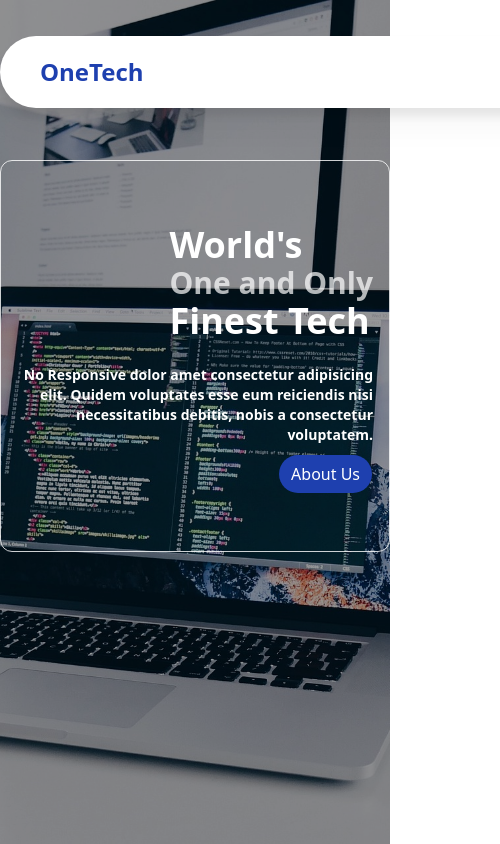
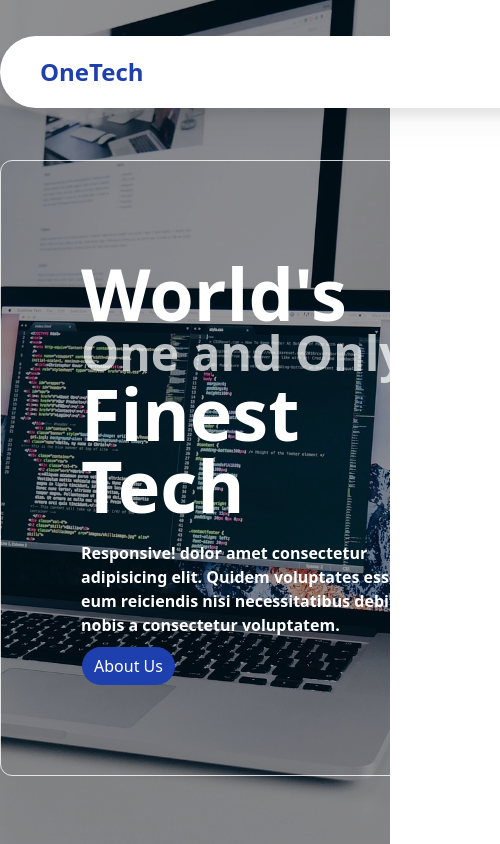
Before and after one commit to vienyevelyn/company-profile, a React (Vite) app: page / in a window 390 px wide. Shown: the whole page, 500 px wide, since content can reach past the window. Built offline with nearby package versions, Linux system fonts and the light colour scheme.

Commit message:
Home + About Responsive

```diff
--- a/src/pages/About.jsx
+++ b/src/pages/About.jsx
@@ -10,17 +10,17 @@ function About(){
 
     return (
         <>
-        <div className="w-[1500px] pt-36 mt-20 flex flex-col gap-y-20 items-center justify-center px-20">
-            <div className="flex items-end justify-around gap-x-24 px-20">
+        <div className="2xl:w-[1500px] xl:w-[1440px] lg:w-[1024px] w-full pt-36 mt-20 flex flex-col  gap-y-20 items-center justify-center px-20">
+            <div className="flex items-end lg:flex-row flex-col justify-around gap-x-24 px-20">
                 <motion.div
                 initial={{ opacity: 0, x: -50 }}
                 whileInView={{ opacity: 1, x: 0 }}
                 transition={{ duration: 1 }}
                 className="text-start"
                 >
-                    <p className="text-lg text-blue-800 font-semibold">We are OneTech</p>
-                    <h1 className="text-5xl font-bold">Set Up To build</h1>
-                    <h2 className="text-5xl font-semibold text-gray-500">A better way to Innovate</h2>
+                    <p className="lg:text-lg text-2xl text-blue-800 font-semibold">We are OneTech</p>
+                    <h1 className="lg:text-5xl text-7xl font-bold">Set Up To build</h1>
+                    <h2 className="lg:text-5xl text-7xl font-semibold text-gray-500">A better way to Innovate</h2>
                 </motion.div>
                 <motion.div
                 initial={{ opacity: 0, x: 60 }}
@@ -28,22 +28,22 @@ function About(){
                 transition={{ duration: 1 }}
                 className="text-start"
                 >
-                    <p className=" text-end text-md">No Responsive amet consectetur adipisicing elit. Pariatur dolor blanditiis veritatis odio facilis deleniti!.</p>
+                    <p className="md:text-end text-lg text-md">No Responsive amet consectetur adipisicing elit. Pariatur dolor blanditiis veritatis odio facilis deleniti!.</p>
                 </motion.div>
             </div>
 
-            <div className="flex animate-fade-up duration-3000 justify-center items-center gap-x-10">
-                <img src={about1} alt="" className="w-full h-[400px] object-cover rounded-xl object-center shadow-md"/>
-                <img src={about2} alt="" className="w-full h-[400px] object-cover rounded-xl object-center shadow-md" />
+            <div className="flex lg:flex-row flex-col animate-fade-up duration-3000 justify-center items-center lg:gap-x-10 gap-x-5 lg:gap-y-0 gap-y-10">
+                <img src={about1} alt="" className="xl:w-full md:w-full  lg:w-[300px] h-[400px] object-cover rounded-xl object-center shadow-md"/>
+                <img src={about2} alt="" className="xl:w-full md:w-full lg:w-[400px] h-[400px] object-cover rounded-xl object-center shadow-md" />
             </div>
 
-            <div className="flex animate-fade-up duration-3000 justify-between gap-x-36 items-center mt-10">
+            <div className="flex lg:flex-row flex-col animate-fade-up duration-3000 justify-between lg:gap-x-36 md:gap-y-10 items-center mt-10">
                 <div>
                     <h2 className="text-5xl font-bold text-blue-800 mb-5">Our Story</h2>
                     <img src={about2} alt="" className="w-[500px] object-cover rounded-xl object-center shadow-md"/>
                 </div>
                 <div>
-                    <p className="text-end text-md max-w-xl">Lorem ipsum dolor sit amet consectetur adipisicing elit. Eaque dolorum iste consectetur asperiores expedita praesentium non mollitia esse nemo impedit.</p>
+                    <p className="md:text-end text-center text-md max-w-xl">Lorem ipsum dolor sit amet consectetur adipisicing elit. Eaque dolorum iste consectetur asperiores expedita praesentium non mollitia esse nemo impedit.</p>
                 </div>
             </div>
 
--- a/src/pages/Home.jsx
+++ b/src/pages/Home.jsx
@@ -10,14 +10,14 @@ function Home(){
         <>
         <div className="relative w-screen h-screen bg-cover bg-center pt-20"  style={{ backgroundImage: `url(${bg})`  }}>
             <div className="absolute inset-0 bg-black bg-opacity-40"></div>
-            <div className="absolute animate-fade-up duration-3000 mx-auto text-start px-4 md:px-10 lg:px-20 py-16 md:py-20 mt-20 left-0 right-0 w-full max-w-6xl flex flex-col md:flex-row border gap-y-6 md:gap-x-20 justify-center items-end rounded-xl border-white/80">
+            <div className="absolute animate-fade-up duration-3000 mx-auto text-start px-20 py-24 mt-20 left-0 right-0 2xl:w-[1300px] xl:w-[1000px] lg:w-[900px] w-[500px] lg:flex-row flex-col flex border xl:gap-x-60 gap-x-10 justify-center items-end rounded-xl border-white/80">
                 <div className="shrink-0">
-                    <h1 className="text-4xl md:text-5xl lg:text-7xl font-bold text-white">World's</h1>
-                    <h1 className="text-3xl md:text-4xl lg:text-5xl font-bold text-white/70">One and Only</h1>
-                    <h1 className="text-4xl md:text-5xl lg:text-7xl font-bold text-white">Finest Tech</h1>
+                    <h1 className="text-7xl font-bold text-white">World's</h1>
+                    <h1 className="text-5xl font-bold text-white/70">One and Only</h1>
+                    <h1 className="text-7xl font-bold text-white">Finest Tech</h1>
                 </div>
-                <div className="text-end">
-                    <p className="mb-4 text-white font-semibold text-sm md:text-base">No Responsive dolor amet consectetur adipisicing elit. Quidem voluptates esse eum reiciendis nisi necessitatibus debitis, nobis a consectetur voluptatem.</p>
+                <div className="lg:text-end text-start lg:mt-0 mt-5">
+                    <p className="mb-4 text-white font-semibold ">Responsive! dolor amet consectetur adipisicing elit. Quidem voluptates esse eum reiciendis nisi necessitatibus debitis, nobis a consectetur voluptatem.</p>
                     <button><Link to={"/about"} className="bg-blue-800 py-2 px-3 rounded-full text-white hover:text-white hover:bg-indigo-900 transition-all duration-500">About Us</Link></button>
                 </div>
             </div>
```
